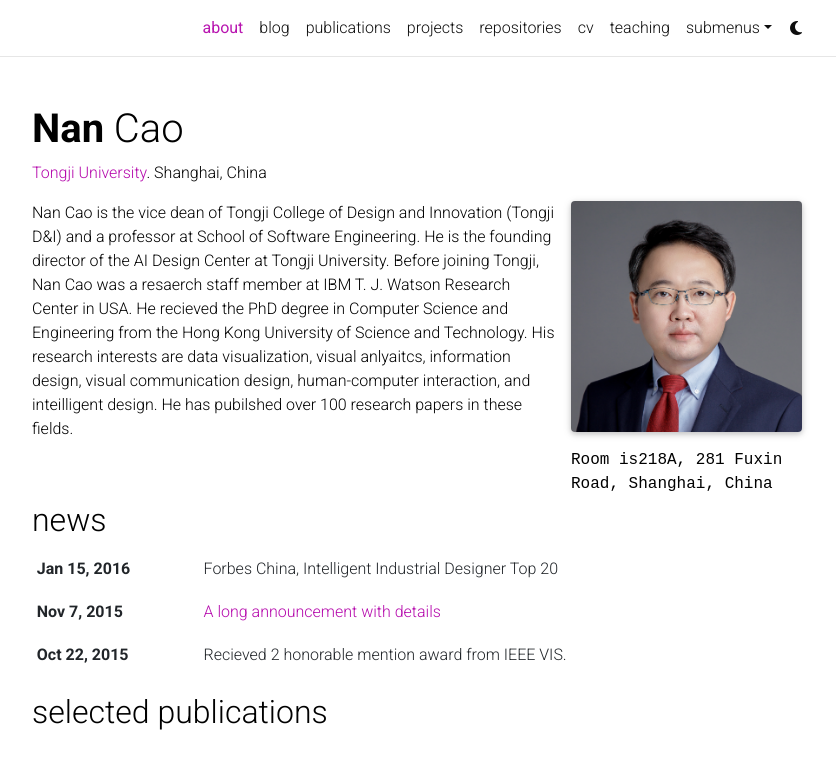
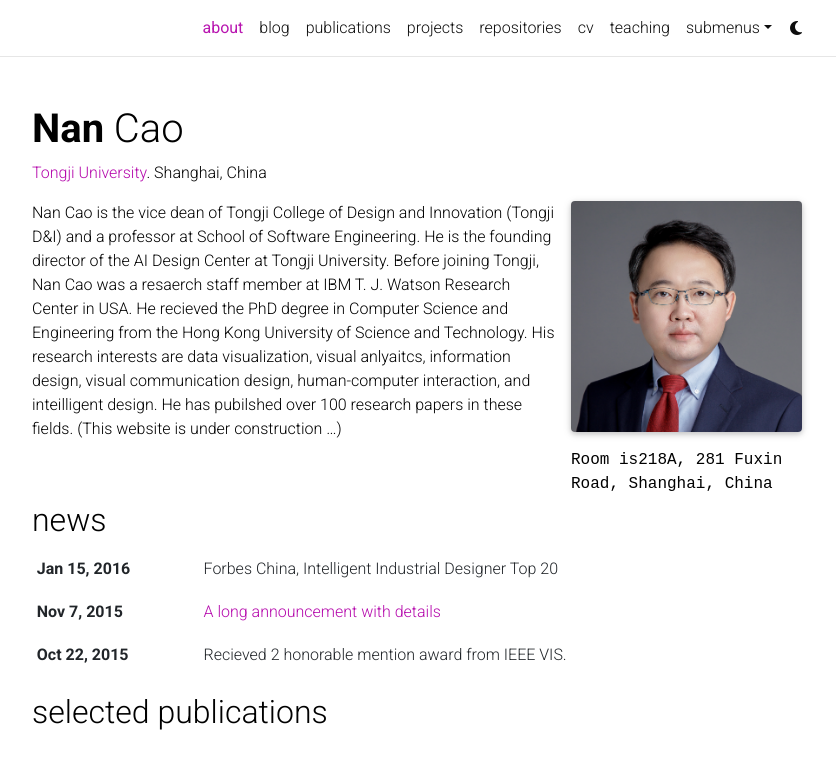
Before and after one commit to nancao/nancao.github.io, a Jekyll site: the page built from _pages/about.md, in a window 1280 px wide and 1049 px high, cut to the strip 0-759 px from the top of the window. Shown: the whole strip, without its empty margins (223-1059 px from the left). Built offline with Jekyll 4.4.1, drawn with Linux system fonts in a browser that asks for light colours; full-size pictures stand in for the smaller copies a plugin makes; comment, search, counter and statistics services are not loaded; a style sheet for code colours, icons or effects is not loaded.

Commit message:
update profile

```diff
--- a/_pages/about.md
+++ b/_pages/about.md
@@ -16,4 +16,4 @@
 selected_papers: true # includes a list of papers marked as "selected={true}"
 social: true  # includes social icons at the bottom of the page
 ---
-Nan Cao is the vice dean of Tongji College of Design and Innovation (Tongji D&I) and a professor at  School of Software Engineering. He is the founding director of the AI Design Center at Tongji University. Before joining Tongji, Nan Cao was a resaerch staff member at IBM T. J. Watson Research Center in USA. He recieved the PhD degree in Computer Science and Engineering from the Hong Kong University of Science and Technology. His research interests are data visualization, visual anlyaitcs, information design, visual communication design, human-computer interaction, and inteilligent design. He has pubilshed over 100 research papers in these fields.
+Nan Cao is the vice dean of Tongji College of Design and Innovation (Tongji D&I) and a professor at  School of Software Engineering. He is the founding director of the AI Design Center at Tongji University. Before joining Tongji, Nan Cao was a resaerch staff member at IBM T. J. Watson Research Center in USA. He recieved the PhD degree in Computer Science and Engineering from the Hong Kong University of Science and Technology. His research interests are data visualization, visual anlyaitcs, information design, visual communication design, human-computer interaction, and inteilligent design. He has pubilshed over 100 research papers in these fields. (This website is under construction ...)
```
